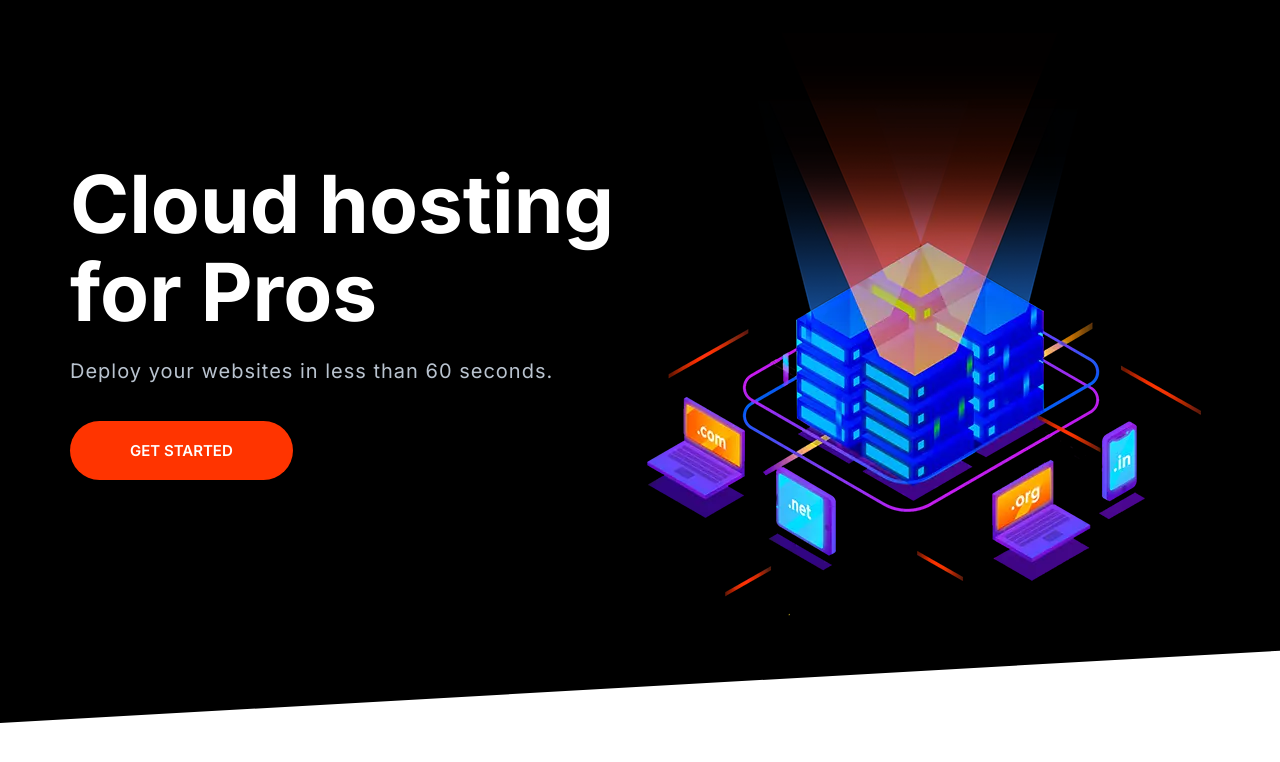
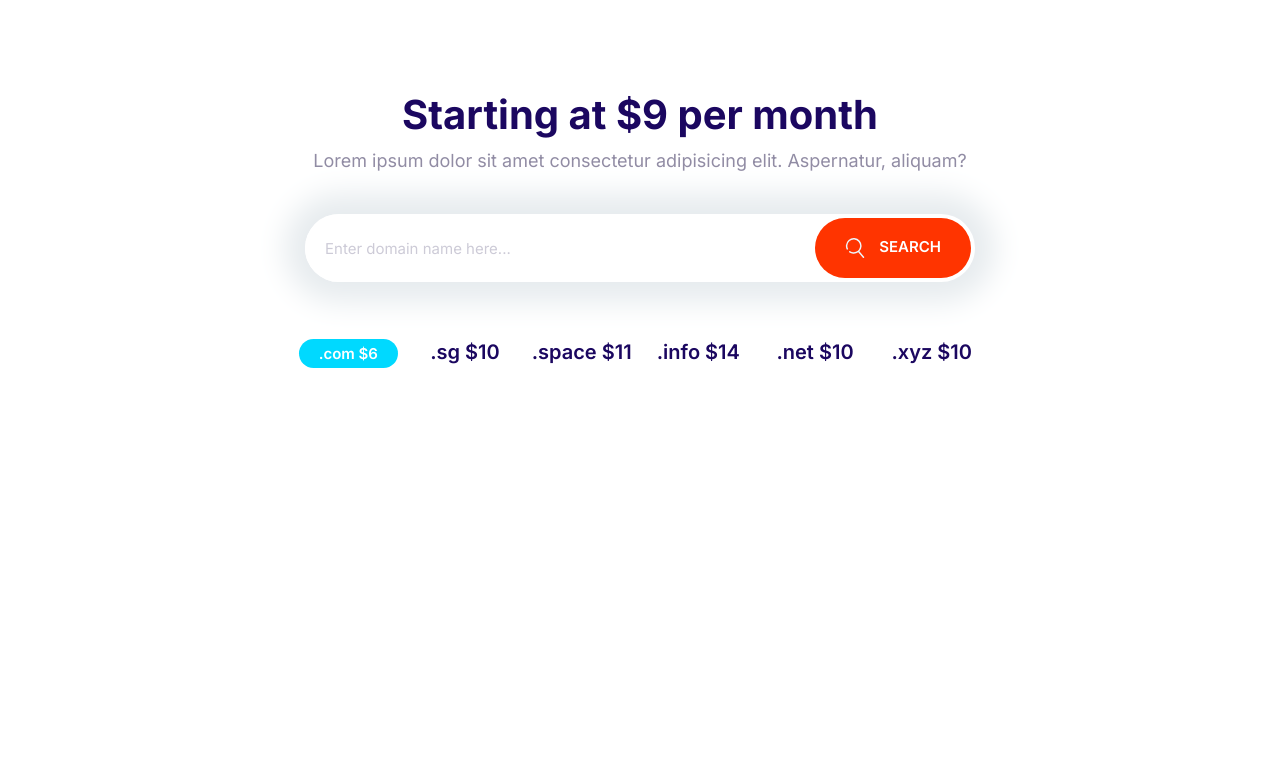
Before and after one commit to brain-shutdown/brain-shutdown.github.io, a plain HTML site: page index.html in a window 1280 px wide. Drawn offline with Linux system fonts and the light colour scheme.

Commit message:
Domain block element added

```diff
--- a/css/styles.css
+++ b/css/styles.css
@@ -6,7 +6,7 @@
     --color-body: #918ca4;
     --color-body-darker: #5c5577;
     --color-border: #ccc;
-    --border-radius: 30px;
+    --border-radius: 44px;
 }
 
 *,
@@ -222,6 +222,14 @@ a {
     text-align: center;
     margin: 1rem 0;
     transition: background 0.15s ease-in-out;
+    outline: 0;
+}
+
+.btn .icon {
+    width: 2rem;
+    height: 2rem;
+    margin-right: 1rem;
+    vertical-align: middle;
 }
 
 .btn--streched {
@@ -301,7 +309,7 @@ a {
 }
 
 .input-group .input {
-    padding: 1.5rem;
+    padding: 1.5rem 2rem;
     border: 0;
     flex-grow: 1;
 }
@@ -752,3 +760,32 @@ a {
         align-self: center;
     }
 }
+
+/* ************ */
+/* DOMAIN BLOCK */
+/* ************ */
+.block-domain .input-group {
+    box-shadow: 0 0 30px 20px #e6ebee;
+    border: 0;
+    margin: 4rem auto;
+    max-width: 670px;
+}
+
+.block-domain__prices {
+    display: grid;
+    grid-template-columns: repeat(3, 1fr);
+    grid-template-rows: repeat(2, 6rem);
+    justify-items: center;
+    align-items: center;
+    font-size: 2rem;
+    font-weight: 600;
+    max-width: 700px;
+    margin: 0 auto;
+}
+
+@media screen and (min-width: 768px) {
+    .block-domain__prices {
+        grid-template-columns: repeat(auto-fit, minmax(10rem, 1fr));
+        grid-template-rows: 6rem;
+    }
+}
--- a/index.html
+++ b/index.html
@@ -10,21 +10,29 @@
         <link rel="stylesheet" href="css/styles.css" />
     </head>
     <body>
-        <!-- First we define the generic classes and then the more specific ones. Hero class overrides the clip path defined in a block element -->
-        <div class="block block--dark block--skewed-left hero">
-            <div class="container grid grid--1x2">
-                <header class="block__header hero__content">
-                    <h1 class="block__heading">Cloud hosting for Pros</h1>
-                    <p class="hero__tagline">Deploy your websites in less than 60 seconds.</p>
-                    <a href="#" class="btn btn--accent btn--streched">Get Started</a>
-                </header>
-                <picture>
-                    <source srcset="images/banner.webp 1x, images/banner@2x.webp 2x" type="image/webp" />
-                    <source srcset="images/banner.png 1x, images/banner@2x.png 2x" type="image/png" />
-                    <img class="hero__image" src="images/banner.png" alt="" />
-                </picture>
+        <section class="block container block-domain">
+            <header class="block__header">
+                <h2>Starting at $9 per month</h2>
+                <p>Lorem ipsum dolor sit amet consectetur adipisicing elit. Aspernatur, aliquam?</p>
+            </header>
+            <div class="input-group">
+                <input type="text" class="input" placeholder="Enter domain name here..." />
+                <button class="btn btn--accent">
+                    <svg class="icon icon--white">
+                        <use xlink:href="images/sprite.svg#search"></use>
+                    </svg>
+                    Search
+                </button>
             </div>
-        </div>
+            <ul class="list block-domain__prices">
+                <li><span class="badge badge--secondary">.com $6</span></li>
+                <li>.sg $10</li>
+                <li>.space $11</li>
+                <li>.info $14</li>
+                <li>.net $10</li>
+                <li>.xyz $10</li>
+            </ul>
+        </section>
         <script src="js/main.js"></script>
     </body>
 </html>
```
Also changed, not shown: components/domain-block.html (added, +23 -0 lines), components/hero.html (+1 -0 lines).
